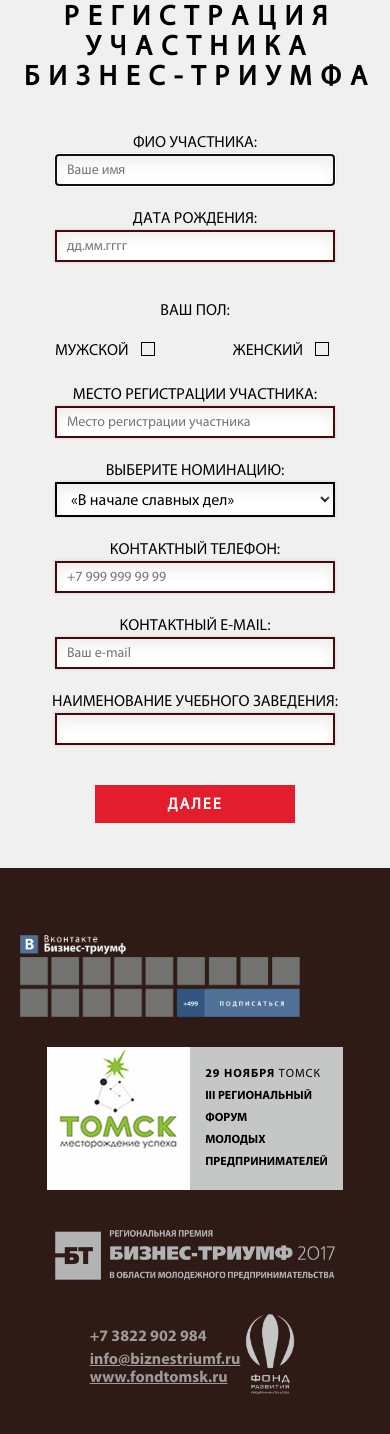
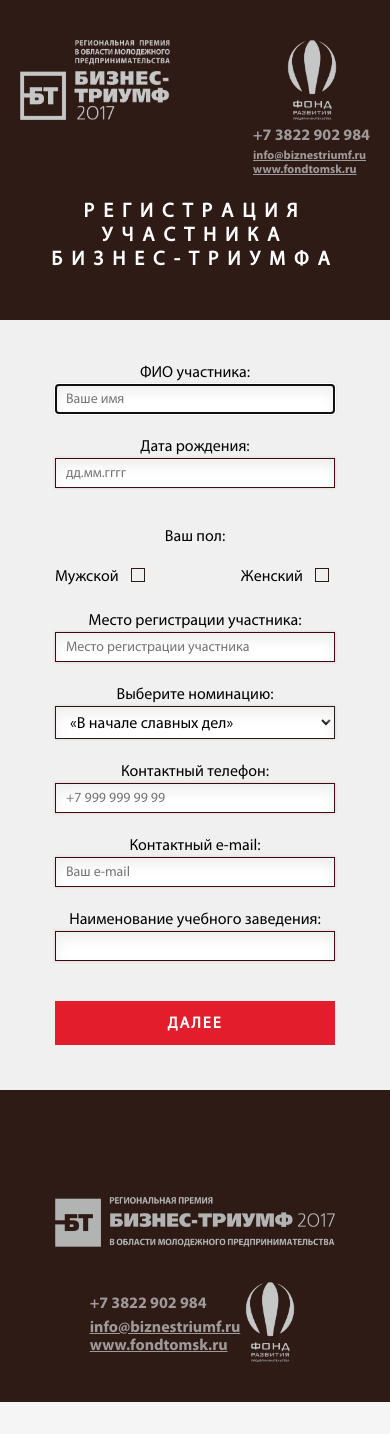
Before and after one commit to dariaglagol/biznes-triumf, a PHP site: page /form1.html in a window 390 px wide. After the commit the page ends 1402 px from the top, so only its background shows below. Run offline with PHP 8.4, Linux system fonts and the light colour scheme.

Commit message:
Внесение правок

```diff
--- a/css/style.css
+++ b/css/style.css
@@ -1184,6 +1197,16 @@
 .form-background {
   background-color: #f0f0f0; }
 
+.form-head-block {
+  display: -ms-flexbox;
+  display: flex;
+  -ms-flex-pack: justify;
+      justify-content: space-between;
+  margin-bottom: 40px;
+  padding-top: 40px;
+  padding-bottom: 20px;
+  background-color: #2e1b16; }
+
 .form-header {
   margin: 0px;
   font-family: "MyriadPro regular", "Helvetica", sans-serif;
@@ -1194,7 +1217,8 @@
   letter-spacing: 9px;
   width: 400px;
   margin: 0 auto;
-  margin-bottom: 40px; }
+  margin-bottom: 40px;
+  color: #fff; }
 
 .reg,
 .reg-ext {
@@ -1215,12 +1239,12 @@
     font-family: "MyriadPro regular", "Helvetica", sans-serif;
     box-shadow: 0px 0px 3px #ccc, 0 7px 13px #eee inset;
     background-color: #fff;
-    border: 2px solid black; }
+    border: 1px solid #2e1b16; }
   .reg button,
   .reg-ext button {
-    width: 200px;
+    width: 280px;
     margin-top: 40px;
-    padding: 10px 15px;
+    padding: 13px 15px;
     background-color: #e41d2d;
     font-family: "MyriadPro regular", "Helvetica", sans-serif;
     font-weight: bold;
@@ -1236,8 +1266,7 @@
   text-align: center;
   font-family: "MyriadPro regular", "Helvetica", sans-serif;
   font-size: 16px;
-  line-height: 24px;
-  text-transform: uppercase; }
+  line-height: 24px; }
 
 .reg input,
 .reg-ext input {
@@ -1247,7 +1276,7 @@
   font-family: "MyriadPro regular", "Helvetica", sans-serif;
   font-size: 14px;
   line-height: 18px;
-  border: 2px solid #44080d;
+  border: 1px solid #44080d;
   box-shadow: 0px 0px 3px #ccc, 0 7px 13px #eee inset; }
 
 .reg_sex-block {
@@ -1277,7 +1306,7 @@
     right: -26px;
     width: 14px;
     height: 14px;
-    border: 1px solid black; }
+    border: 1px solid #2e1b16; }
   .reg_sex-block input[type="radio"]:checked + label:after {
     content: "";
     position: absolute;
@@ -1285,4 +1314,39 @@
     right: -24px;
     width: 10px;
     height: 10px;
-    background-color: black; }
+    background-color: #2e1b16; }
+
+@media (max-width: 700px) {
+  .form-header {
+    width: 301px;
+    font-size: 20px;
+    line-height: 24px; } }
+
+@media (max-width: 608px) {
+  .form-head-block {
+    -ms-flex-wrap: wrap;
+        flex-wrap: wrap;
+    padding-bottom: 10px; }
+    .form-head-block .logo--biz-triumf {
+      -ms-flex-order: 1;
+          order: 1; }
+    .form-head-block .logo--fond {
+      -ms-flex-order: 2;
+          order: 2;
+      -ms-flex-direction: row;
+          flex-direction: row; }
+    .form-head-block .form-header {
+      -ms-flex-order: 3;
+          order: 3;
+      padding-top: 20px; } }
+
+@media (max-width: 400px) {
+  .form-head-block {
+    -ms-flex-wrap: wrap;
+        flex-wrap: wrap;
+    padding-bottom: 10px; }
+    .form-head-block .logo--fond {
+      -ms-flex-order: 2;
+          order: 2;
+      -ms-flex-direction: column-reverse;
+          flex-direction: column-reverse; } }
--- a/form1.html
+++ b/form1.html
@@ -9,7 +9,20 @@
 </head>
 <body class="form-background">
 <header>
-  <h1 class="form-header">Регистрация участника Бизнес-триумфа</h1>
+    <div class="form-head-block container">
+      <div class="logo logo--biz-triumf">
+       <img src="img/logo-triumf-top.png" alt="Бизнес-Триумф, региональная премия в области моодежного предпринимательства">
+      </div>
+      <h1 class="form-header">Регистрация участника Бизнес-триумфа</h1>
+      <div class="logo logo--fond">
+        <div class="logo_contacts">
+          <p class="logo_phone">+7 3822 902 984</p>
+          <a href="mailto:info@biznestriumf.ru" class="logo_mail">info@biznestriumf.ru</a>
+          <a href="http://fondtomsk.ru/" class="logo_site">www.fondtomsk.ru</a>
+        </div>
+        <img src="img/logo-fond.png" alt="Фонд развития предпринимательства">
+      </div>
+    </div>
 </header>
 <main>
   <form action="post" class="reg">
@@ -34,33 +47,15 @@
        <option value="Битва титанов">«Битва титанов»</option>
       </select>
    <label for="phone">Контактный телефон: </label>
-   <input type="text" id="phone" name="phone" placeholder="+7 999 999 99 99" required>
+   <input type="text" id="phone" name="phone" placeholder="+7 999 999 99 99" required="">
    <label for="email">Контактный e-mail:</label>
-   <input type="email" id="email" name="email" placeholder="Ваш e-mail" required>
+   <input type="email" id="email" name="email" placeholder="Ваш e-mail" required="">
    <label for="institution">Наименование учебного заведения:</label>
   <input type="text" id="institution" name="institution" required="">
    <button type="submit">Далее</button>
   </form>
 </main>
 <footer class="footer container">
-  <section class="footer_for-user">
-      <article class="vk-vidget">
-        <!--script type="text/javascript" src="//vk.com/js/api/openapi.js?146"></script-->
-
-        <!-- VK Widget -->
-        <!--div id="vk_groups"></div>
-        <script type="text/javascript">
-          VK.Widgets.Group("vk_groups", {mode: 3, no_cover: 1, color1: '2E1B16', color2: 'FFFFFF', color3: 'FFFFFF'}, 98971680);
-        </script-->
-        <img src="img/img-vk.png" alt="" width="499" height="143">
-      </article>
-      <article class="lider-banner">
-        <img src="img/img-lider.jpg" alt="Лидер Томск" width="143" height="143">
-        <p class="lider-banner_text"><span class="lider-banner_text--spacing">29 ноября <span class="lider-banner_text--plain">Томск</span></span><br>
-        III региональный форум<br>
-        Молодых предпринимателей</p>
-      </article>
-    </section>
     <section class="footer_logos">
       <div class="logo logo--biz-triumf-bottom">
         <img src="img/logo-bottom.png" alt="" width="390">
--- a/sass/blocks/btn-block.scss
+++ b/sass/blocks/btn-block.scss
@@ -19,7 +19,7 @@
 }
 
 .btn-block_item:hover {
-  background-color: #DF0C11;
+  background-color: #cd1a28;
 }
 
 .btn-block_item:active {
--- a/sass/blocks/form.scss
+++ b/sass/blocks/form.scss
@@ -1,5 +1,14 @@
 .form-background {
   background-color: rgb(240, 240, 240);
+}
+
+.form-head-block {
+  display: flex;
+  justify-content: space-between;
+  margin-bottom: 40px;
+  padding-top: 40px;
+  padding-bottom: 20px;
+  background-color: #2e1b16;
 }
 
 .form-header {
@@ -7,6 +16,7 @@
   width: 400px;
   margin: 0 auto;
   margin-bottom: 40px;
+  color: #fff;
 }
 
 .reg,
@@ -25,12 +35,12 @@
     font-family: $font-plain;
     box-shadow: 0px 0px 3px #ccc, 0 7px 13px #eee inset;
     background-color: #fff;
-    border: 2px solid black;
+    border: 1px solid #2e1b16;;
   }
   button {
-    width: 200px;
+    width: 280px;
     margin-top: 40px;
-    padding: 10px 15px;
+    padding: 13px 15px;
     background-color: #e41d2d;
     font-family: $font-plain;
     font-weight: bold;
@@ -38,6 +48,12 @@
     letter-spacing: 2px;
     text-transform: uppercase;
     border: none;
+  }
+  button:hover {
+    background-color: #cd1a28;
+  }
+  button:active {
+    box-shadow: 0px 0px 10px 3px rgba(0, 0, 0, 0.3) inset;
   }
 }
 
@@ -49,7 +65,6 @@
   font-family: $font-plain;
   font-size: 16px;
   line-height: 24px;
-  text-transform: uppercase;
 }
 
 .reg input,
@@ -60,7 +75,7 @@
   font-family: $font-plain;
   font-size: 14px;
   line-height: 18px;
-  border: 2px solid #44080d;
+  border: 1px solid #44080d;
   box-shadow: 0px 0px 3px #ccc, 0 7px 13px #eee inset;
 }
 
@@ -92,7 +107,7 @@
     right: -26px;
     width: 14px;
     height: 14px;
-    border: 1px solid black;
+    border: 1px solid #2e1b16;;
   }
   input[type="radio"]:checked + label:after{
     content: "";
@@ -101,6 +116,43 @@
     right: -24px;
     width: 10px;
     height: 10px;
-    background-color: black;;
+    background-color: #2e1b16;
   }
 }
+
+@media(max-width: 700px) {
+  .form-header {
+    width: 301px;
+    font-size: 20px;
+    line-height: 24px;
+  }
+}
+
+@media(max-width:608px) {
+  .form-head-block {
+    flex-wrap: wrap;
+    padding-bottom: 10px;
+    .logo--biz-triumf {
+      order: 1;
+    }
+    .logo--fond {
+      order: 2;
+      flex-direction: row;
+    }
+    .form-header {
+      order: 3;
+      padding-top: 20px;
+    }
+  }
+}
+
+@media(max-width: 400px) {
+    .form-head-block {
+    flex-wrap: wrap;
+    padding-bottom: 10px;
+    .logo--fond {
+      order: 2;
+      flex-direction: column-reverse;
+    }
+  }
+}
--- a/sass/blocks/header.scss
+++ b/sass/blocks/header.scss
@@ -5,6 +5,7 @@
   padding-bottom: 20px;
   background-position: center 0px;
   background-repeat: no-repeat;
+  box-shadow: 2500px 1980px 0px 0px rgba(0, 0, 0, 0.5) inset;
 }
 
 .header_logo-block {
@@ -61,7 +62,6 @@
   .header {
     background-position: center;
     padding-top: 20px;
-    box-shadow: 768px 800px 0px 0px rgba(0, 0, 0, 0.6) inset;
   }
   .header_logo-block {
     padding-top: 20px;
```
Also changed, not shown: other parts of css/style.css (+37 -18 lines), index.html (+4 -17 lines), sass/blocks/past-event.scss (+29 -14 lines).
